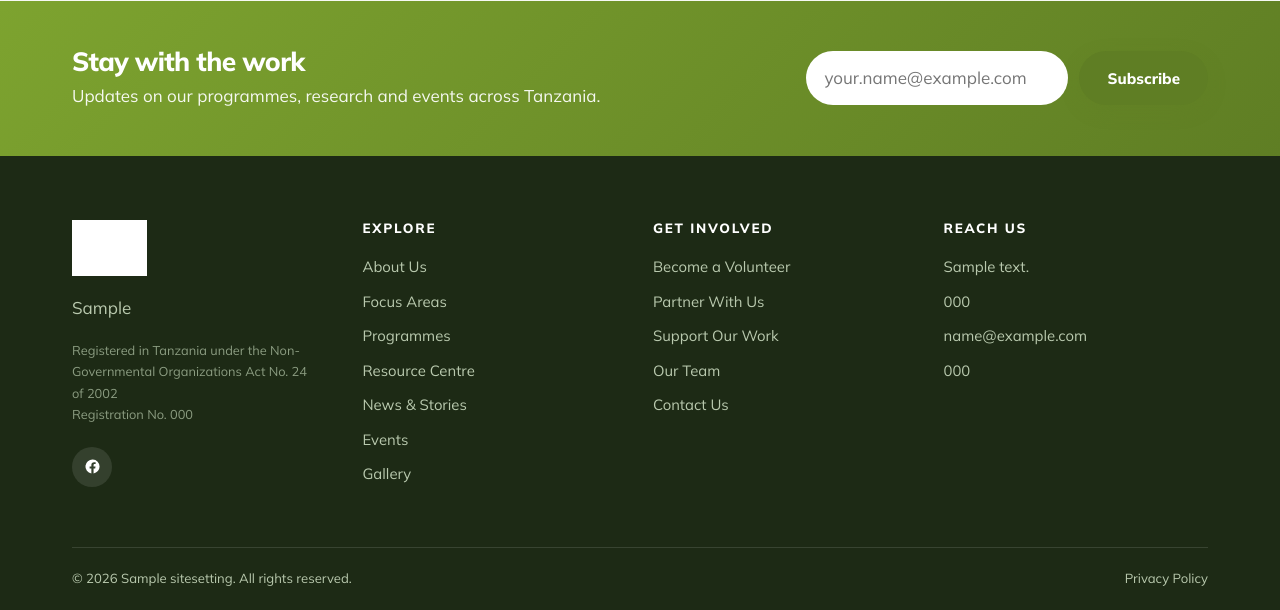
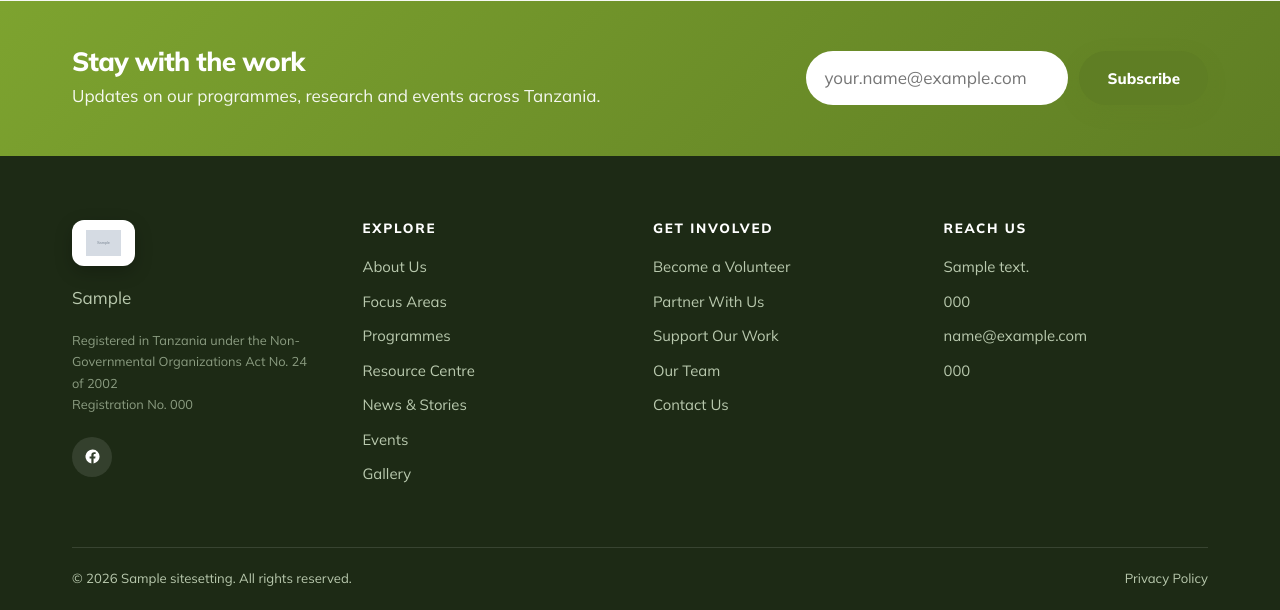
Before and after one commit to Barackwilliam/simply_green, a Django app: page /about/ in a window 1280 px wide. Shown: the part 2721-3331 px from the top of the page. Run offline with Django 5.2, Linux system fonts and the light colour scheme; tables that the repository leaves empty hold one stand-in row (values such as "Sample post"); grey boxes marked "Sample" are stand-in pictures; parts of the project's set-up code (start-up, migrations or seed data) failed here and were passed over; some libraries are stand-ins or nearby versions.

Commit message:
Stop the footer logo rendering as a white slab
brightness(0) invert(1) only produces a white logo when the source has a
transparent background. The uploaded PNG is RGB with no alpha channel, so
the filter turned the mark and its white backing into one solid white
rectangle on the dark footer.

Dropped the filter and set the logo on a small white plate instead, which
is correct whatever file the organisation uploads.

Co-Authored-By: Claude Opus 5 <noreply@anthropic.com>
Claude-Session: https://claude.ai/code/session_01UEhLAnSzhxmoy4Gij5YMRM

```diff
--- a/backend/static/css/site.css
+++ b/backend/static/css/site.css
@@ -709,7 +709,15 @@ a.card:hover .card__meta { border-color: #d6e3bf; }
 .footer li a:hover { color: var(--green); padding-left: 5px; }
 .footer ul { list-style: none; margin: 0; padding: 0; }
 .footer li { margin-bottom: 10px; font-size: .93rem; }
-.footer__brand img { height: 56px; filter: brightness(0) invert(1); margin-bottom: 18px; }
+/* brightness(0) invert(1) only works on a logo with a transparent
+   background. The uploaded PNG has none, so the filter turned the whole
+   rectangle — mark and backing together — into a white slab. A light plate
+   instead, which is right whatever file the organisation uploads. */
+.footer__brand img {
+  height: 46px; width: auto; margin-bottom: 18px;
+  padding: 10px 14px; border-radius: 12px;
+  background: #fff; box-shadow: 0 6px 18px rgba(0, 0, 0, .22);
+}
 .footer__reg { font-size: .8rem; color: #8b9c81; margin-top: 18px; }
 .footer__socials { display: flex; gap: 11px; margin-top: 22px; }
 .footer__socials a {
```
